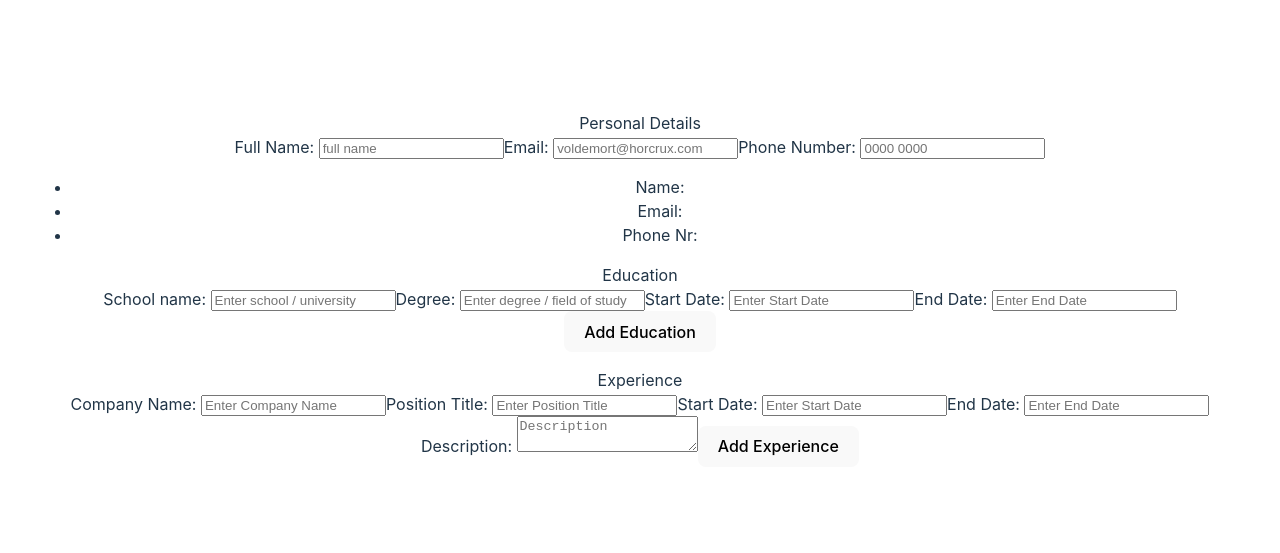
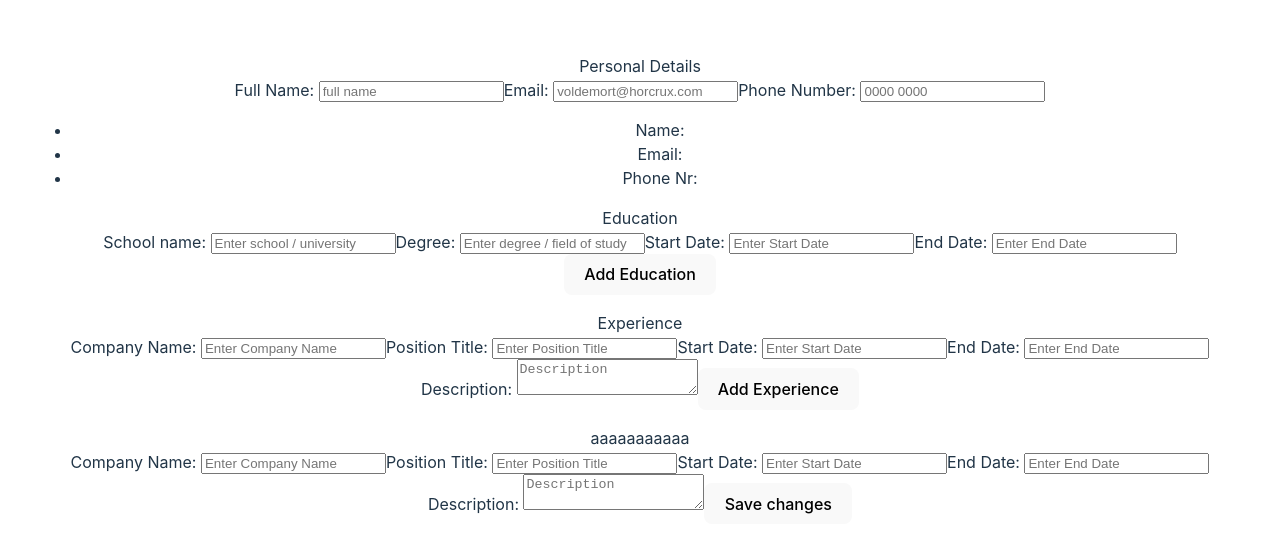
Before and after one commit to magic-doggo/cv-application, a React (Vite) app: page / in a window 1280 px wide. Shown: the part 103-656 px from the top of the page. Built offline with nearby package versions, Linux system fonts and the light colour scheme.

Commit message:
Split PersonalDetails into 2 components PracticalExperienceForm is responsible for displaying form and accepting input, CVInfo stores the info and display the CV info

```diff
--- a/src/App.jsx
+++ b/src/App.jsx
@@ -5,6 +5,7 @@ import './App.css'
 import PersonalDetails from './components/PersonalDetails'
 import { PracticalExperience } from './components/PracticalExperience'
 import { Education } from './components/Education'
+import { CVPage } from './components/CVInfo'
 
 function App() {
   return (
@@ -12,6 +13,8 @@ function App() {
       <PersonalDetails></PersonalDetails>
       <Education></Education>
       <PracticalExperience></PracticalExperience>
+      <div>aaaaaaaaaaa</div>
+      <CVPage></CVPage>
     </>
   )
 }
--- /dev/null
+++ b/src/components/CVInfo.jsx
@@ -0,0 +1,37 @@
+import { useState } from "react";
+import { PracticalExperienceForm } from "./PracticalExperienceForm";
+
+export function CVPage() {
+    const [experienceEntries, setExperienceEntries] = useState([]);
+    const [nextId, setNextId] = useState(0);
+
+
+    function addExperience(entry) {
+        setExperienceEntries([...experienceEntries, { entry, id: nextId }]);
+        setNextId(nextId + 1);
+    }
+
+    return (
+        <div>
+            <PracticalExperienceForm addExperienceEntry={addExperience}></PracticalExperienceForm>
+            {/* CHECk why ul does not populate with experience values */}
+            <ul>
+                {experienceEntries.map(experience => (
+                    <li key={experience.id}>
+                        <div>{experience.companyName}</div>
+                        <div>{experience.positionTitle}</div>
+                        <div>{experience.startDate} - {experience.endDate}</div>
+                        <div>{experience.description}</div>
+                        <button onClick={() => {
+                            setExperienceEntries(
+                                experienceEntries.filter(xp =>
+                                    xp.id !== experience.id
+                                )
+                            )
+                        }}>Delete {experience.companyName}</button>
+                    </li>
+                ))}
+            </ul>
+        </div>
+    )
+}
--- a/src/components/PracticalExperience.jsx
+++ b/src/components/PracticalExperience.jsx
@@ -53,7 +53,7 @@ export function PracticalExperience() {
         );
     }
 
-    function editExperienceForm() {
+    function editExperienceForm() { //make conditional editExperience in addExperienceForm instead?
         return (
             <form onSubmit={e => { e.preventDefault(); editExperience() }}>
                 <label htmlFor="companyName">Company Name: </label>
@@ -75,7 +75,7 @@ export function PracticalExperience() {
                 <label htmlFor="description">Description: </label>
                 <textarea type="text" name="description" id="description" placeholder="Description"
                     value={description} onChange={handleDescriptionChange}></textarea>
-                <button type="submit">Add Experience</button>
+                <button type="submit">Save changes</button>
             </form>
         );
     }
@@ -102,7 +102,7 @@ export function PracticalExperience() {
                 if (experience.id != editExistingExperience.id) {
                     return experience;
                     //MAYBE I can get rid of duplicate editExperience/AddExperience
-                    //if the id is not found in editexperience, just run addExperience?
+                    //if the id is not found in editExperience, just run addExperience?
                 }
                 else {
                     return {
@@ -135,8 +135,8 @@ export function PracticalExperience() {
         setCompanyName('');
         setPositionTitle('');
         setStartDate('');
-        setEndDate('')
-        setDescription('')
+        setEndDate('');
+        setDescription('');
     }
 
 
--- /dev/null
+++ b/src/components/PracticalExperienceForm.jsx
@@ -0,0 +1,71 @@
+import { useState } from "react";
+// import { CVPage } from "./CVInfo";
+
+export function PracticalExperienceForm({addExperienceEntry}) {
+    const [companyName, setCompanyName] = useState('');
+    const [positionTitle, setPositionTitle] = useState('');
+    const [startDate, setStartDate] = useState('');
+    const [endDate, setEndDate] = useState('');
+    const [description, setDescription] = useState('');
+
+    function handleCompanyNameChange(e) {
+        setCompanyName(e.target.value)
+    }
+    function handlePositionTitleChange(e) {
+        setPositionTitle(e.target.value)
+    }
+    function handleStartDateChange(e) {
+        setStartDate(e.target.value);
+    }
+    function handleEndDateChange(e) {
+        setEndDate(e.target.value);
+    }
+    function handleDescriptionChange(e) {
+        setDescription(e.target.value);
+    }
+
+    function clearForm() {
+        setCompanyName('');
+        setPositionTitle('');
+        setStartDate('');
+        setEndDate('')
+        setDescription('')
+    }
+
+    function onSubmit(e) {
+        clearForm();
+        e.preventDefault();
+        addExperienceEntry({
+            companyName,
+            positionTitle,
+            startDate,
+            endDate,
+            description
+        });
+    }
+
+    return (
+        <form onSubmit={e => onSubmit(e)}>
+            <label htmlFor="companyName">Company Name: </label>
+            <input type="text" name="companyName" id="companyName" placeholder="Enter Company Name"
+                value={companyName} onChange={handleCompanyNameChange} />
+
+            <label htmlFor="positionTitle">Position Title: </label>
+            <input type="text" name="positionTitle" id="positionTitle" placeholder="Enter Position Title"
+                value={positionTitle} onChange={handlePositionTitleChange} />
+
+            <label htmlFor="startDate">Start Date: </label>
+            <input type="text" name="startDate" id="startDate" placeholder="Enter Start Date"
+                value={startDate} onChange={handleStartDateChange} />
+
+            <label htmlFor="endDate">End Date: </label>
+            <input type="text" name="endDate" id="endDate" placeholder="Enter End Date"
+                value={endDate} onChange={handleEndDateChange} />
+
+            <label htmlFor="description">Description: </label>
+            <textarea type="text" name="description" id="description" placeholder="Description"
+                value={description} onChange={handleDescriptionChange}></textarea>
+            <button type="submit">Save changes</button>
+        </form>
+    )
+}
```
